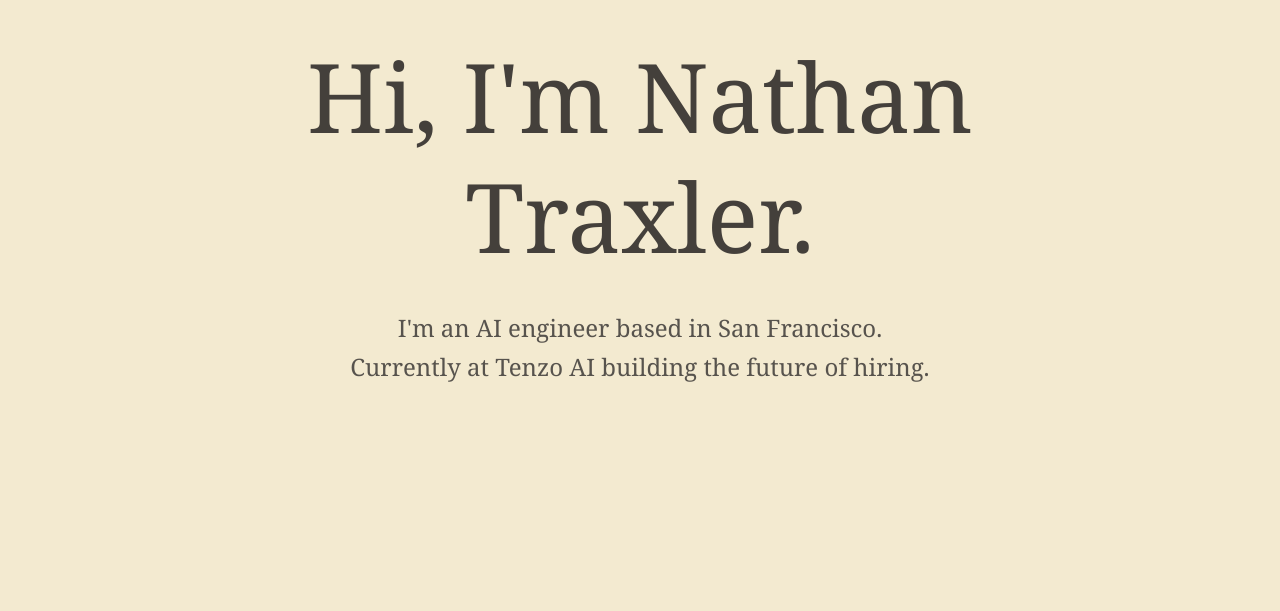
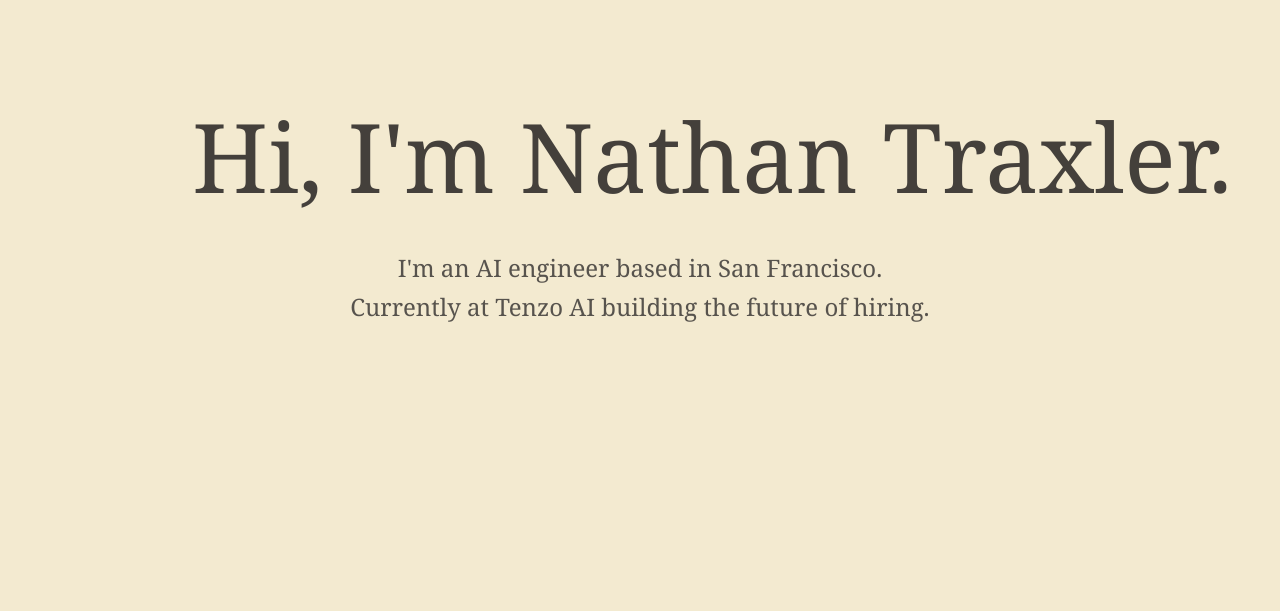
Before and after one commit to nathantraxler4/personal-website, a Next.js app: page / in a window 1280 px wide. Shown: the part 189-800 px from the top of the page. Built offline with nearby package versions, Linux system fonts and the light colour scheme.

Commit message:
Make "Nathan Traxler" on the same line

```diff
--- a/src/components/HeroSection.tsx
+++ b/src/components/HeroSection.tsx
@@ -4,7 +4,7 @@
   return (
     <section id="home" className="min-h-screen flex items-center justify-center px-6 bg-(--main-background)">
       <div className="max-w-4xl mx-auto text-center">
-        <h1 className="text-6xl md:text-8xl font-light text-stone-700 mb-8 leading-tight">
+        <h1 className="text-6xl md:text-8xl font-light text-stone-700 mb-8 leading-tight whitespace-nowrap">
           Hi, I&apos;m Nathan Traxler.
         </h1>
         <p className="text-xl md:text-2xl text-stone-600 max-w-2xl mx-auto leading-relaxed font-light">
```
